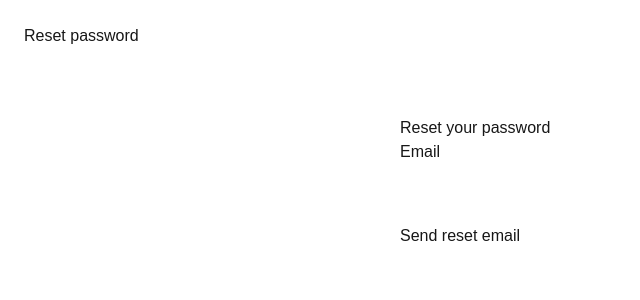
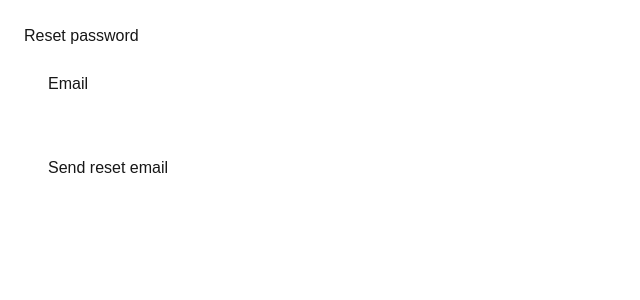
Before and after one commit to fouzan01/thunderbloop, a Next.js app: page /auth/reset in a window 1280 px wide. Shown: the top 300 px of the page, without its empty margins (0-640 px from the left). Built offline with nearby package versions, Linux system fonts and the light colour scheme; no server answers.

Commit message:
Fix reset page: move reset form to client, wrap in Suspense

```diff
--- a/app/auth/reset/ResetForm.tsx
+++ b/app/auth/reset/ResetForm.tsx
@@ -5,10 +5,10 @@ import { sendPasswordResetEmail } from "firebase/auth";
 import { auth } from "@/lib/firebaseClient";
 
 /**
- * Client-only component that sends a password reset email.
- * Note: this file must keep the "use client" directive at the top.
+ * Client component for sending a password reset email.
+ * This must be a client component because it uses React hooks and firebase auth.
  */
-export default function ResetForm() {
+export default function ResetForm(): JSX.Element {
   const [email, setEmail] = useState("");
   const [status, setStatus] = useState<string | null>(null);
   const [error, setError] = useState<string | null>(null);
@@ -32,10 +32,8 @@ export default function ResetForm() {
     } catch (err: any) {
       const code = err?.code ?? "";
       if (code === "auth/invalid-email") setError("Invalid email address.");
-      else if (code === "auth/user-not-found")
-        setError("No account found with that email.");
-      else if (code === "auth/too-many-requests")
-        setError("Too many requests. Try again later.");
+      else if (code === "auth/user-not-found") setError("No account found with that email.");
+      else if (code === "auth/too-many-requests") setError("Too many requests. Try again later.");
       else setError(err?.message ?? "Failed to send reset email.");
     } finally {
       setLoading(false);
@@ -43,8 +41,7 @@ export default function ResetForm() {
   };
 
   return (
-    <div style={{ maxWidth: 520, margin: "48px auto", padding: 20 }}>
-      <h1>Reset your password</h1>
+    <div style={{ padding: 24 }}>
       <form onSubmit={onSubmit}>
         <label>
           Email
```
Also changed, not shown: app/auth/reset/page.tsx (+5 -3 lines).
